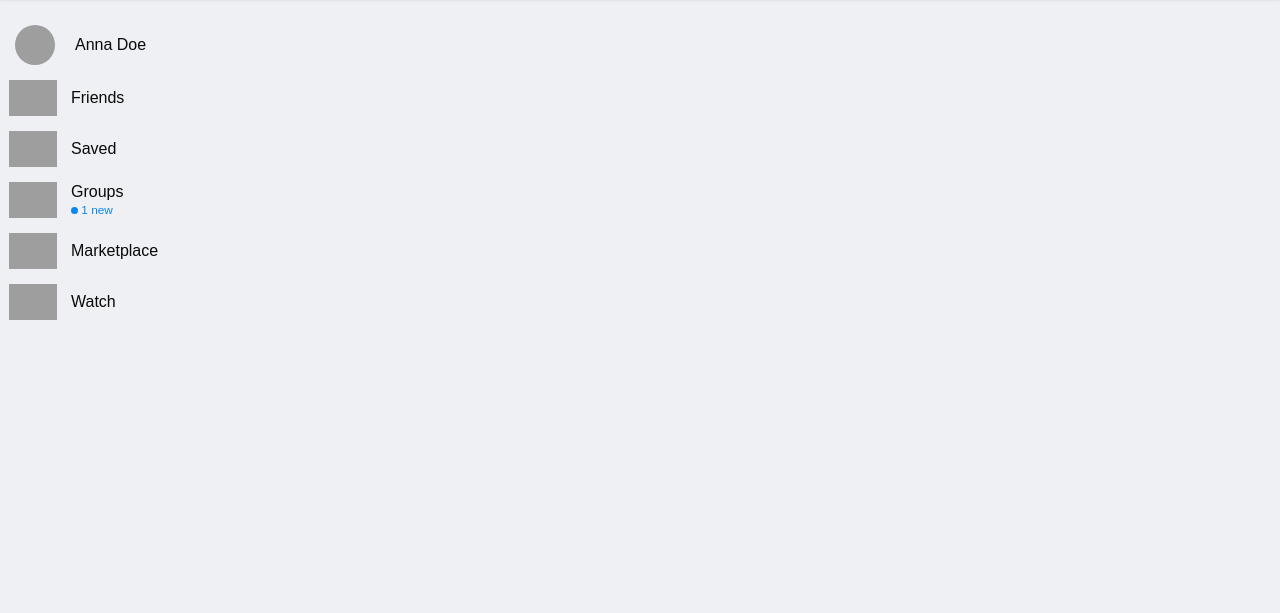
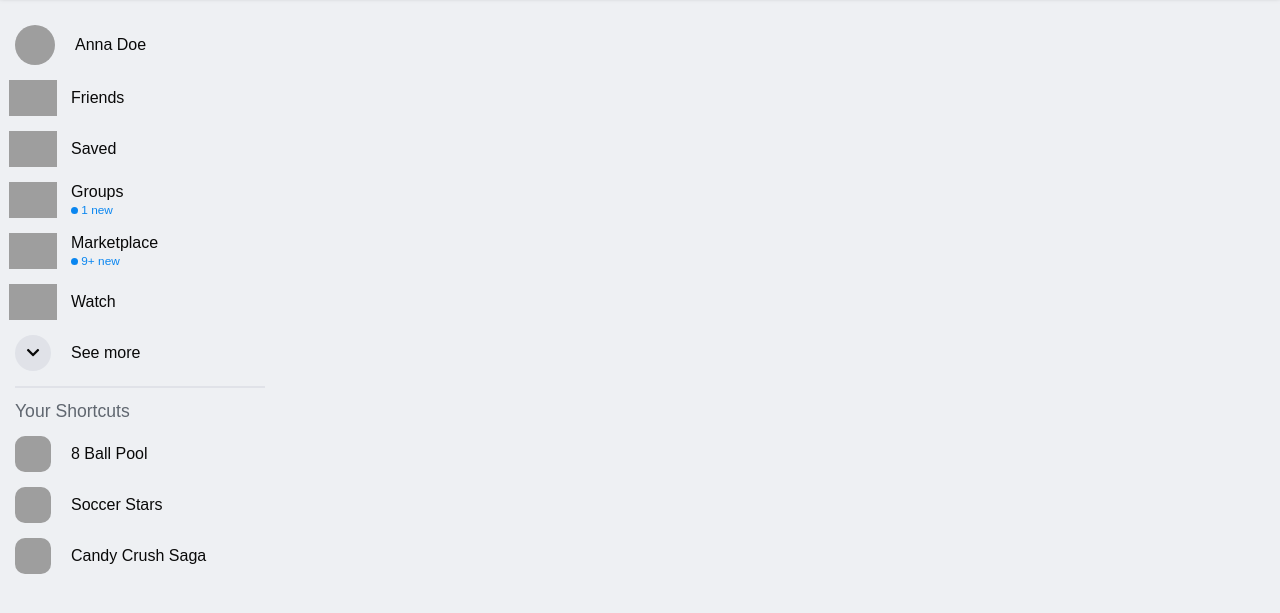
Before and after one commit to ElshanSamadli/Facebook-Clone-, a plain HTML site: page index.html in a window 1280 px wide. Shown: the part 65-678 px from the top of the page. Drawn offline with Linux system fonts and the light colour scheme; grey boxes are pictures that could not be loaded.

Commit message:
Sidenav Bar Last Part

```diff
--- a/css/styles.css
+++ b/css/styles.css
@@ -176,6 +176,9 @@
   right: -4px;
 }
 /* Side Navigation Bar */
+.sidenav {
+  width: 20%;
+}
 .content-area--feed {
   padding: 90px 15px 20px;
   display: flex;
@@ -218,3 +221,28 @@
   border-radius: 50%;
   display: inline-block;
 }
+.circle-link .fa-chevron-down {
+  font-size: .9rem;
+}
+.sidenav-line {
+  height: 2px;
+  background: var(--button-link);
+  margin-bottom: 15px;
+}
+.sidenav-heading-title {
+  font-family: Arial, Helvetica, sans-serif;
+  color: var(--light-color-text);
+  font-size: 1.1rem;
+  font-weight: 500;
+  margin-bottom: 15px;
+  display: inline-block;
+}
+.sidenav-shortcuts-img {
+  height: 36px;
+  width: 36px;
+  display: flex;
+  align-items: center;
+  justify-content: center;
+  font-size: 25px;
+  border-radius: 10px;
+}
--- a/index.html
+++ b/index.html
@@ -106,7 +106,12 @@
             <img src="	https://static.xx.fbcdn.net/rsrc.php/v3/y4/r/MN44Sm-CTHN.png">
           </div>
           <div>
-            <span class="sidenav-item-title">Marketplace</span>
+            <span class="sidenav-item-title">
+              Marketplace
+              <span class="item-notification">
+                <div class="item-notification-circle"></div> 9+ new
+              </span>
+            </span>
           </div>
         </div>
         <div class="sidenav-item">
@@ -117,6 +122,40 @@
             <span class="sidenav-item-title">Watch</span>
           </div>
         </div>
+        <div class="sidenav-item">
+          <div class="sidenav-icon circle-link">
+            <i class="fas fa-chevron-down"></i>
+          </div>
+          <div>
+            <span class="sidenav-item-title">See more</span>
+          </div>
+        </div>
+        <div class="sidenav-line"></div>
+        <span class="sidenav-heading-title">Your Shortcuts</span>
+        <div class="sidenav-item">
+          <div class="sidenav-icon">
+            <img src="https://scontent.fapa1-2.fna.fbcdn.net/v/t39.2081-6/c1.1.72.72a/p72x72/42630609_2166936443330818_3464735768197464064_n.png?_nc_cat=1&ccb=1-5&_nc_sid=eaa83b&_nc_ohc=GbtFw0H4KosAX-Q4bpo&_nc_ht=scontent.fapa1-2.fna&oh=dec0383c48ab99da3a81b327de2cbcca&oe=61A2DBD7" class="sidenav-shortcuts-img">
+          </div>
+          <div>
+            <span class="sidenav-item-title">8 Ball Pool</span>
+          </div>
+        </div>
+        <div class="sidenav-item">
+          <div class="sidenav-icon">
+            <img src="https://scontent.fapa1-2.fna.fbcdn.net/v/t39.2081-6/c1.1.72.72a/p72x72/38857289_967432326791829_6476944985995345920_n.png?_nc_cat=102&ccb=1-5&_nc_sid=eaa83b&_nc_ohc=OhAVedzOfukAX-BlWxj&_nc_ht=scontent.fapa1-2.fna&oh=05cf4e989aea00749d3f4ae6aac46fc5&oe=61A21727" class="sidenav-shortcuts-img">
+          </div>
+          <div>
+            <span class="sidenav-item-title">Soccer Stars</span>
+          </div>
+        </div>
+        <div class="sidenav-item">
+          <div class="sidenav-icon">
+            <img src="https://scontent.fapa1-2.fna.fbcdn.net/v/t39.2081-6/c1.1.72.72a/p72x72/22088589_1654976451201719_5191478939503034368_n.png?_nc_cat=1&ccb=1-5&_nc_sid=eaa83b&_nc_ohc=rt3_oUjRjlIAX8jBG-3&_nc_ht=scontent.fapa1-2.fna&oh=14628129b2cba3d0dc1690b3bbdfe27c&oe=61A22FBA" class="sidenav-shortcuts-img">
+          </div>
+          <div>
+            <span class="sidenav-item-title">Candy Crush Saga</span>
+          </div>
+        </div>
       </section>
     </section>
   </body>
```
